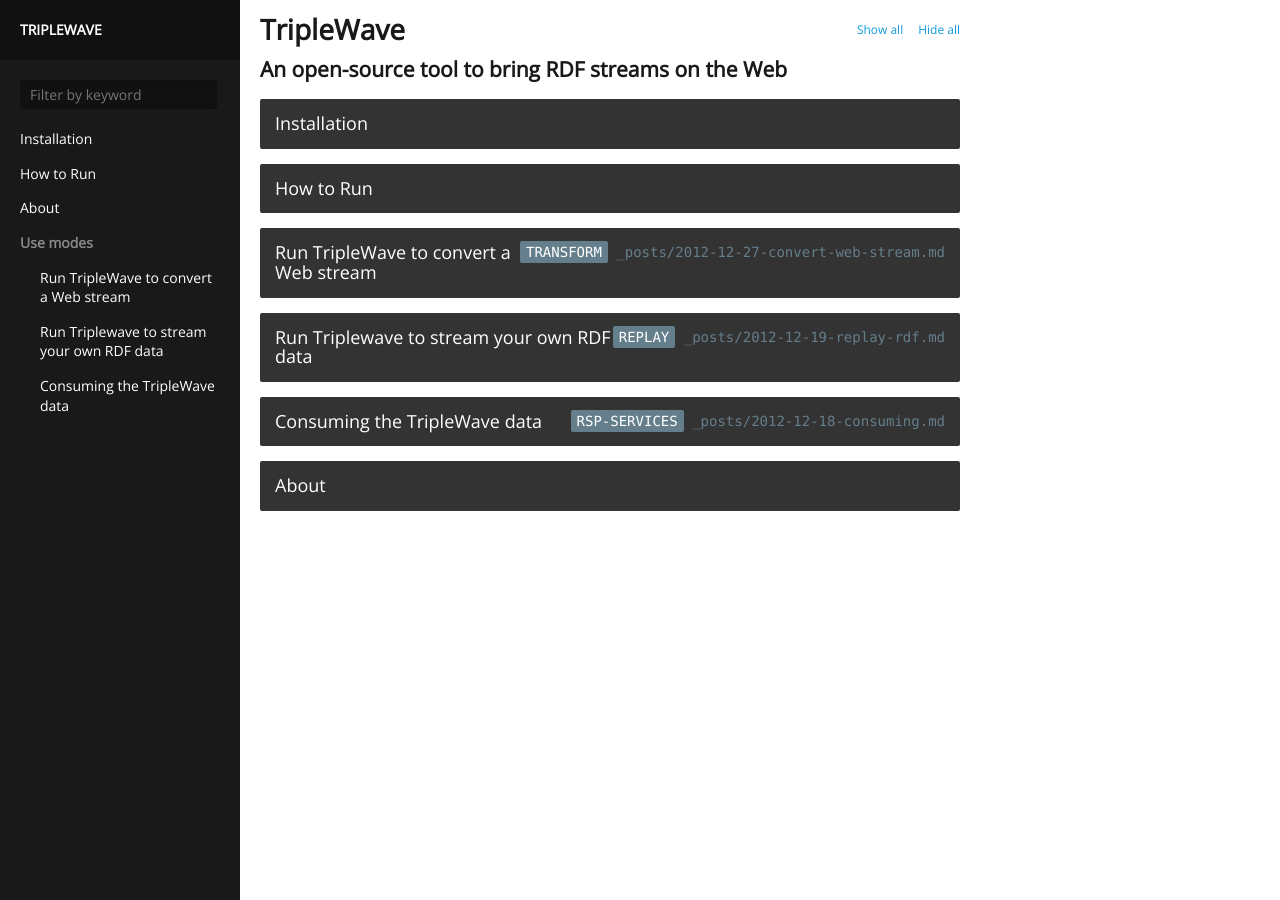
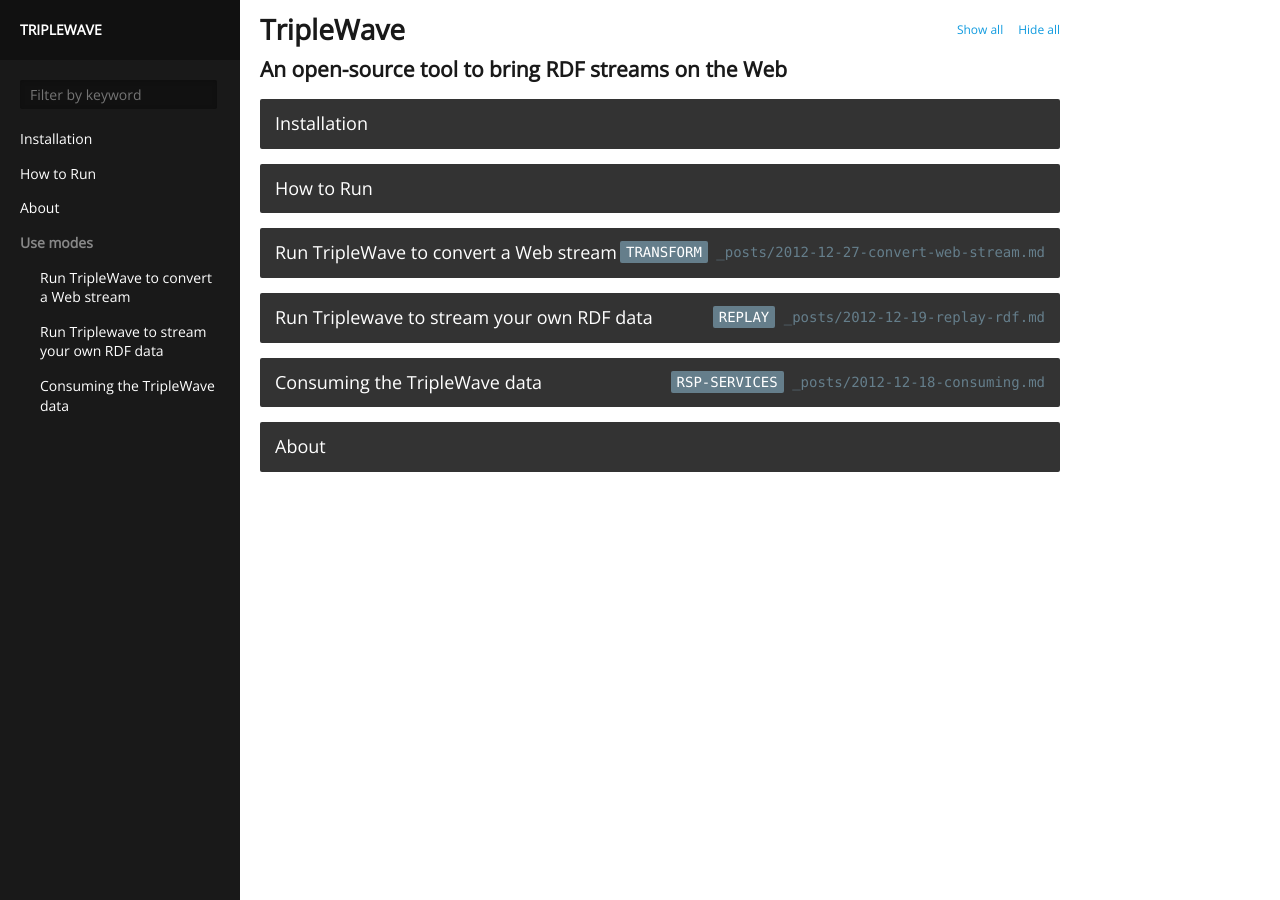
Before and after one commit to streamreasoning/TripleWave, a Jekyll site: the page built from index.html, in a window 1280 px wide. Built offline with Jekyll 4.4.1, drawn with Linux system fonts in a browser that asks for light colours.

```diff
--- a/assets.css
+++ b/assets.css
@@ -513,7 +513,7 @@
 #content {
   padding: 20px;
   padding-left: 260px;
-  max-width: 700px;
+  max-width: 800px;
 }
 
 #content .control {
@@ -637,6 +637,7 @@
   /*display: block;*/
   /*padding: 15px;*/
   white-space: pre;
+  font-size: small;
 }
 
 #content .body pre > code {
```
Also changed, not shown: _posts/2012-12-19-replay-rdf.md (+4 -2 lines).
